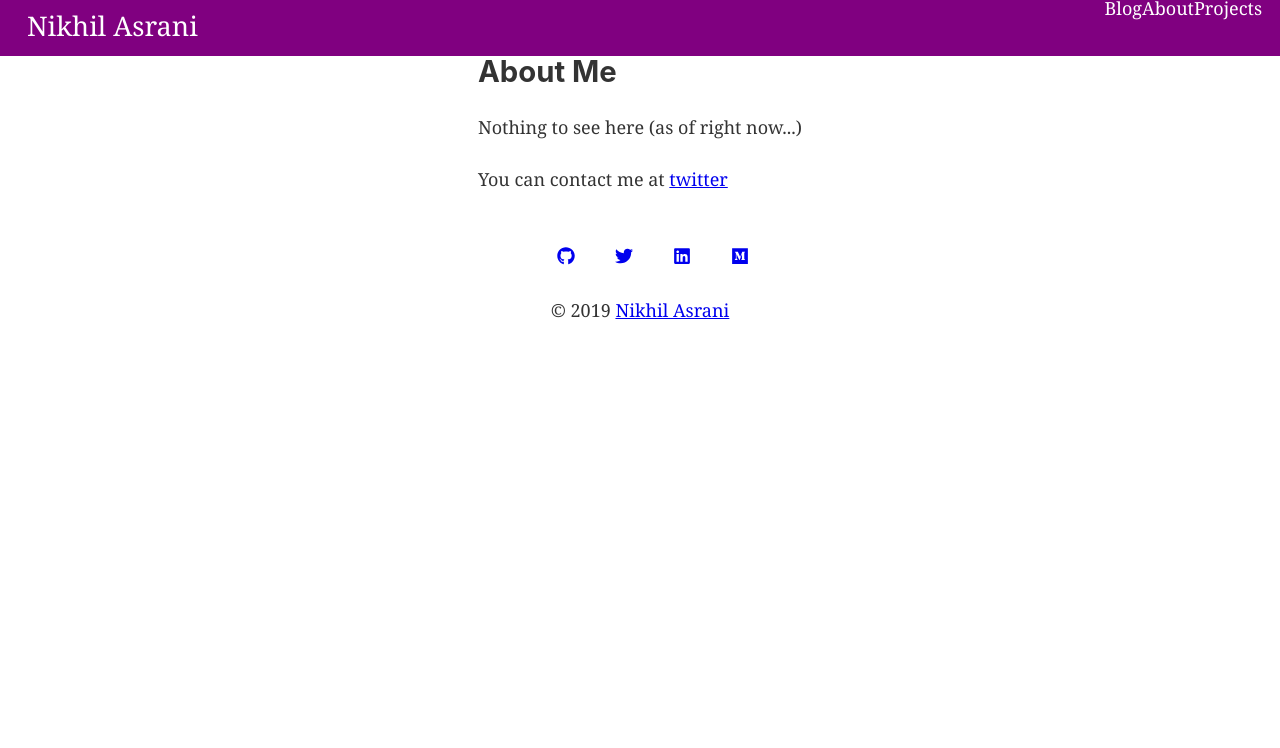
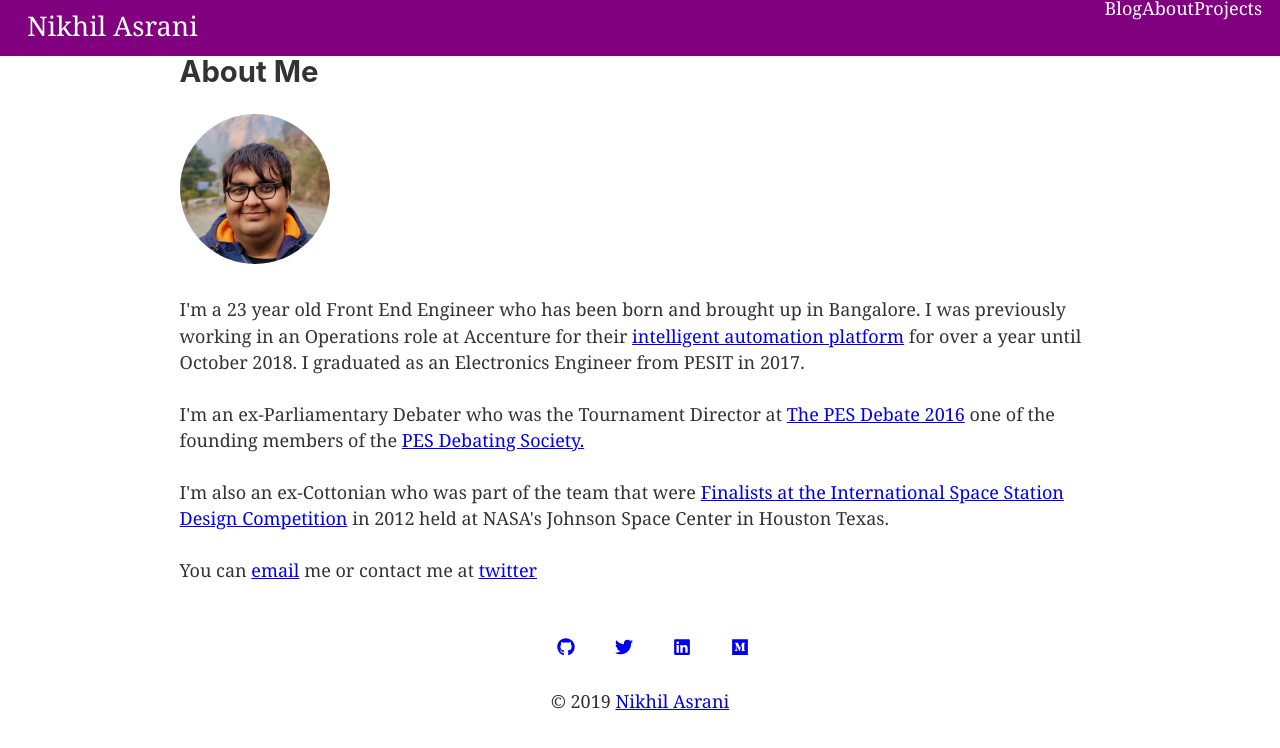
Before and after one commit to nikhilasrani/blog, a Gatsby site: page /about in a window 1280 px wide. Built offline with nearby package versions, Linux system fonts and the light colour scheme; Gatsby itself is replaced by a stand-in of ours.

Commit message:
updated about me page

```diff
--- a/src/pages/about.js
+++ b/src/pages/about.js
@@ -2,6 +2,8 @@
 import Layout from "../components/layout"
 import SEO from "../components/seo"
 import Footer from "../components/footer/footer"
+import headshot from "../images/nikhilasrani.png"
+console.log(headshot)
 
 const AboutPage = () => (
   <Layout>
@@ -18,9 +20,53 @@
       <SEO title="About Me" />
       <div>
         <h2>About Me </h2>
-        <p>Nothing to see here (as of right now...)</p>
+        <img
+          src={headshot}
+          alt="headshot of me"
+          className="headshot"
+          style={{ borderRadius: "50%", height: "150px", width: "150px" }}
+        />
         <p>
-          You can contact me at{" "}
+          I'm a 23 year old Front End Engineer who has been born and brought up
+          in Bangalore. I was previously working in an Operations role at
+          Accenture for their{" "}
+          <a href="https://www.accenture.com/in-en/service-mywizard-intelligent-automation-platform">
+            intelligent automation platform
+          </a>{" "}
+          for over a year until October 2018. I graduated as an Electronics
+          Engineer from PESIT in 2017.
+          <br /> <br />
+          I'm an ex-Parliamentary Debater who was the Tournament Director at{" "}
+          <a
+            href="https://www.facebook.com/groups/pesdebate/"
+            target="_blank"
+            rel="noopener noreferrer"
+          >
+            The PES Debate 2016
+          </a>{" "}
+          one of the founding members of the{" "}
+          <a
+            href="https://www.facebook.com/pesdebsoc/"
+            target="_blank"
+            rel="noopener noreferrer"
+          >
+            PES Debating Society.
+          </a>
+          <br />
+          <br />
+          I'm also an ex-Cottonian who was part of the team that were{" "}
+          <a
+            href="https://www.dnaindia.com/bangalore/report-talented-12-take-a-giant-leap-at-nasa-1724886"
+            target="_blank"
+            rel="noopener noreferrer"
+          >
+            Finalists at the International Space Station Design Competition
+          </a>{" "}
+          in 2012 held at NASA's Johnson Space Center in Houston Texas.
+        </p>
+        <p>
+          You can <a href="mailto:asrani.nikhil@gmail.com">email</a> me or
+          contact me at{" "}
           <a
             href="https://twitter.com/NikhilBAsrani"
             target="_blank"
```
Also changed, not shown: src/images/gatsby-astronaut.png (deleted), src/images/nikhilasrani.png (added).
